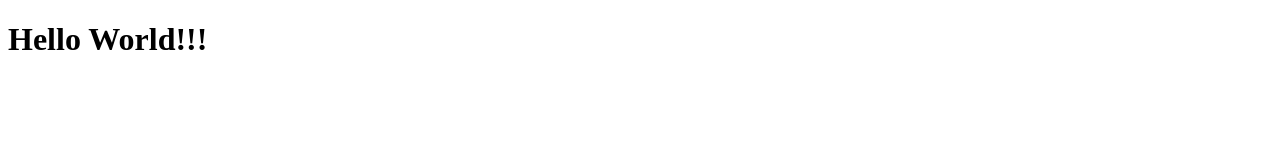
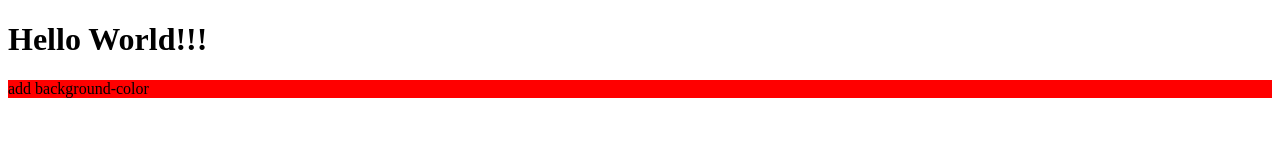
Before and after one commit to 405722907/TestRepository, a plain HTML site: page cici/index.html in a window 1280 px wide. Drawn offline with Linux system fonts and the light colour scheme.

Commit message:
add background color

```diff
--- a/cici/index.html
+++ b/cici/index.html
@@ -6,9 +6,17 @@
   <meta name="Author" content="">
   <meta name="Keywords" content="">
   <meta name="Description" content="">
+
+  <style>
+	.c{
+		background-color: red;
+	}
+  </style>
+
  </head>
 
  <body>
 	<h1>Hello World!!!</h1>
+	<div class="c">add background-color</div>
  </body>
 </html>
```
